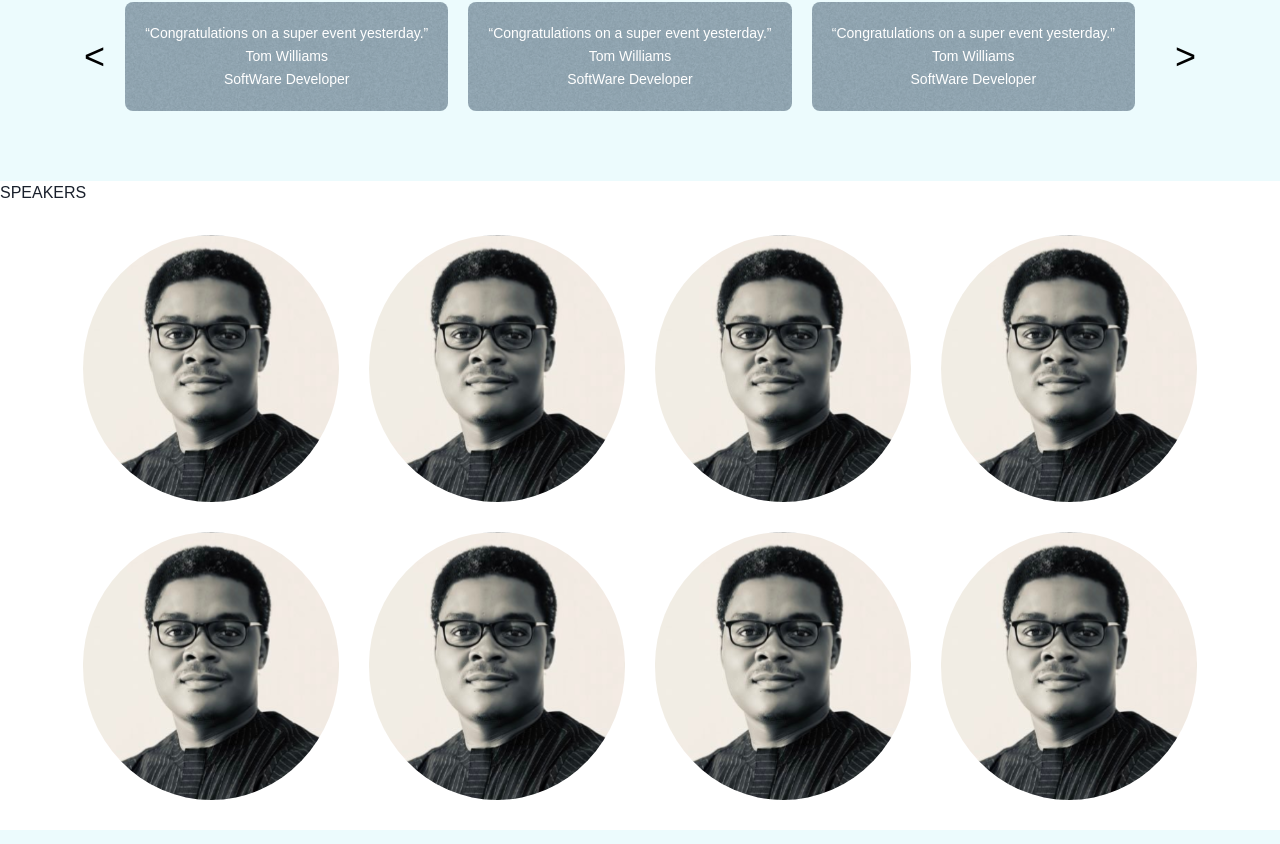
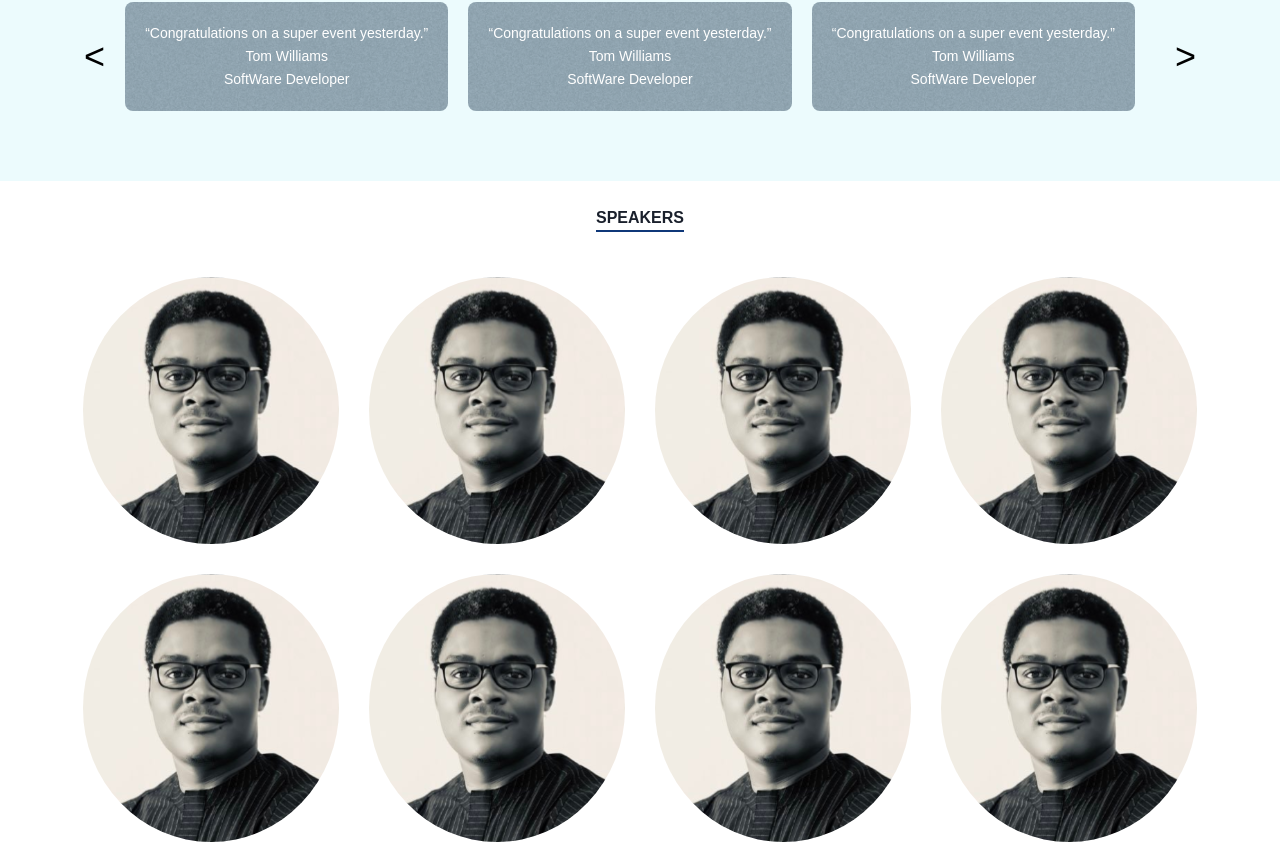
Before and after one commit to thomasAmara/Lagos-Economic-Summit, a React (Create React App) app: page /Aboutus in a window 1280 px wide. Shown: the part 1117-1961 px from the top of the page. Built offline with nearby package versions, Linux system fonts and the light colour scheme.

Commit message:
padding fixed

```diff
--- a/src/Pages/AboutUs.css
+++ b/src/Pages/AboutUs.css
@@ -240,3 +240,18 @@
     margin-top: 40px;
   }
 }
+
+
+.speaker-container{
+  width: 100%;
+  padding: 40px 0;
+}
+.topic{
+  margin: auto;
+  margin-bottom: 15px;
+  font-weight: 700;
+  border-bottom: 2px solid;
+  border-color: #0F3879;
+  width: fit-content;
+  text-align: center;
+}
--- a/src/Pages/AboutUs.jsx
+++ b/src/Pages/AboutUs.jsx
@@ -207,8 +207,9 @@ function AboutUs() {
       </div>
 
       {/* Speaker */}
-
+      <div className="speaker-container">
       <SpeakerOutput />
+      </div>
 
       {/* <div className='speaker-container'>
         <div className='speaker-wrap'>
```
